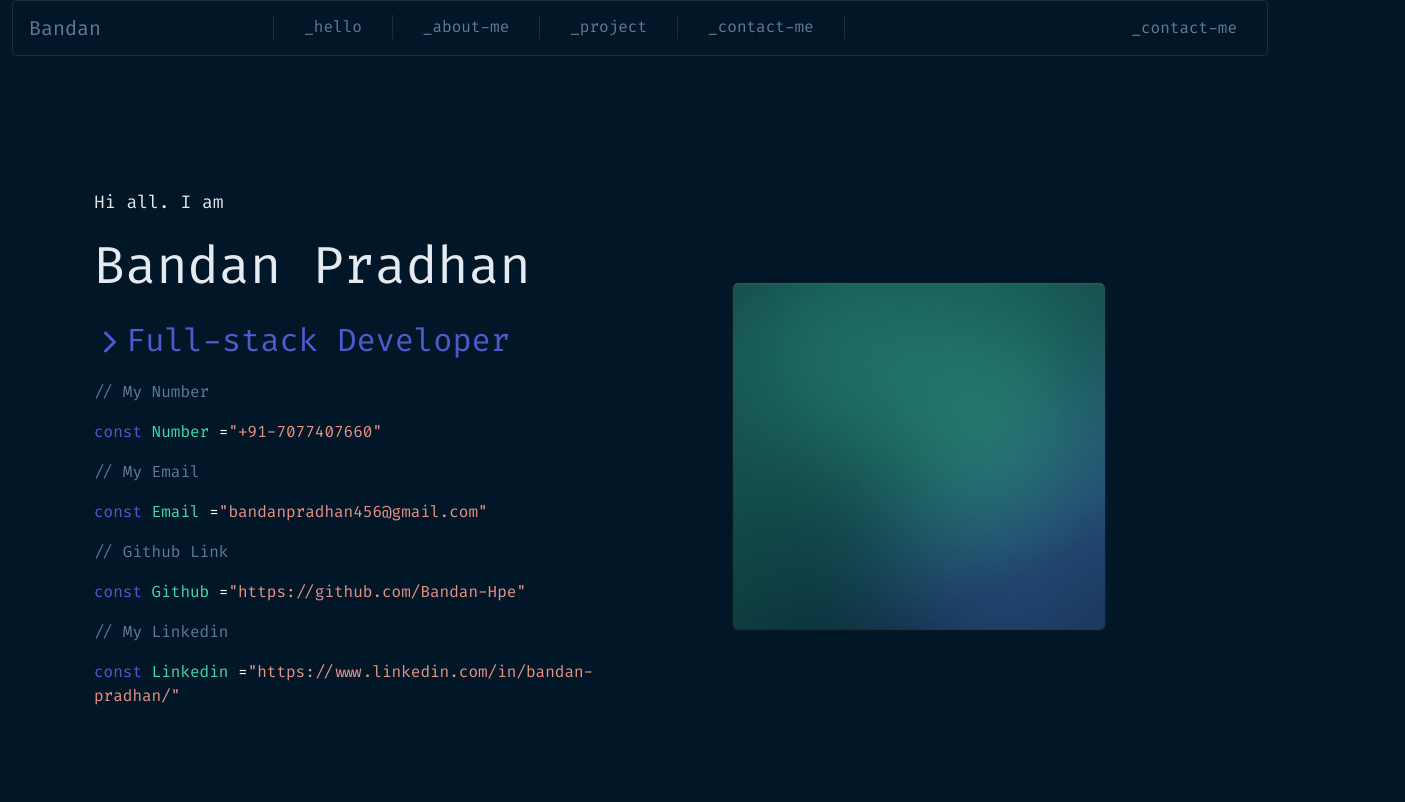
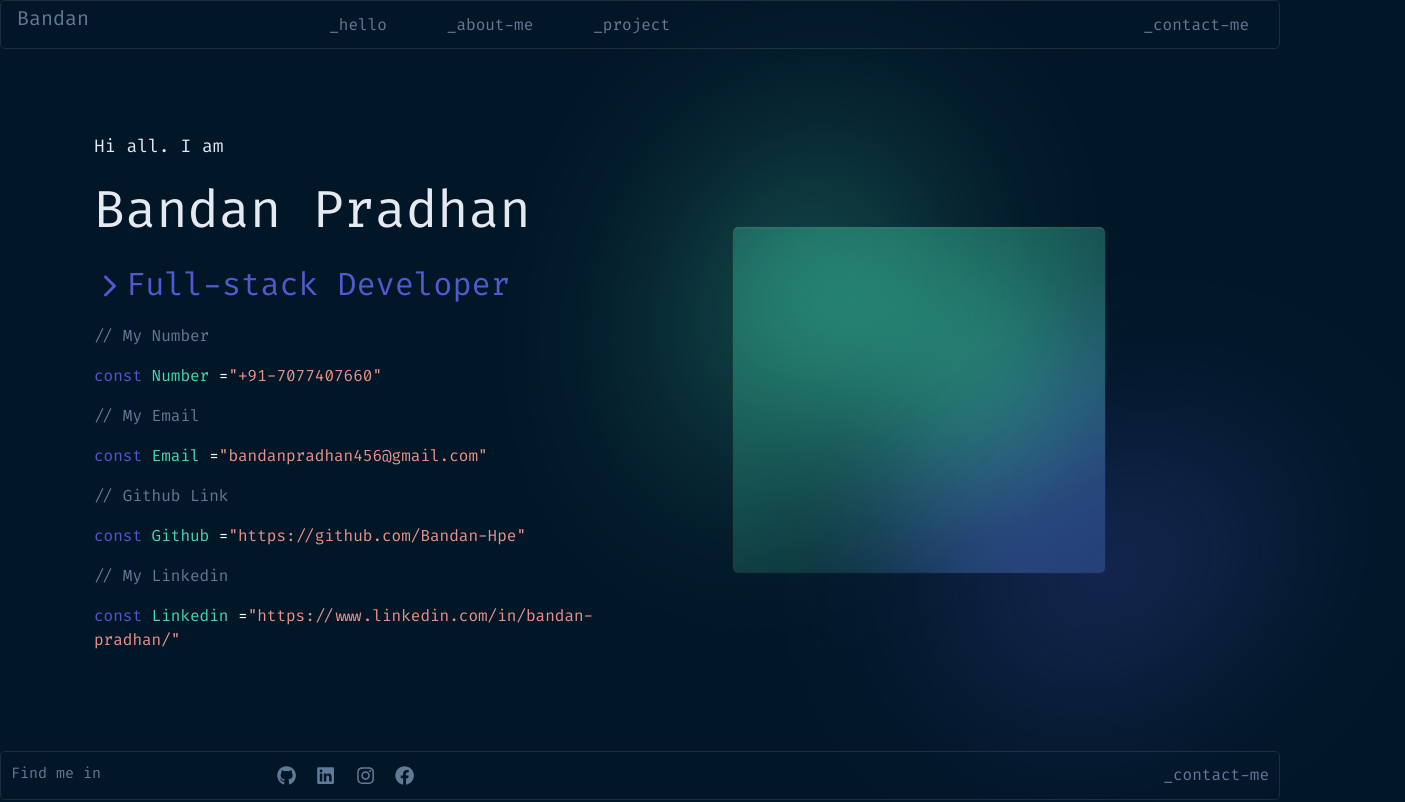
Before and after one commit to Bandan-Hpe/personal-portfolio, a React (Vite) app: page / in a window 1280 px wide. Shown: the top 802 px of the page, 1405 px wide, since content can reach past the window. Built offline with nearby package versions, Linux system fonts and the light colour scheme.

Commit message:
fixed the footer and added the gradiant color in home page

```diff
--- a/src/App.jsx
+++ b/src/App.jsx
@@ -1,15 +1,14 @@
-import React,{Fragment} from 'react'
-import Layout from './Layout/Layout';
+import React, { Fragment } from "react";
+import Layout from "./Layout/Layout";
 
 const App = () => {
-  return <Fragment>
- <div className="row p-0 m-0">
- <Layout/>
-
-
- </div>
-
-  </Fragment>
-}
+  return (
+    <Fragment>
+      <div>
+        <Layout />
+      </div>
+    </Fragment>
+  );
+};
 
 export default App;
--- a/src/Layout/Layout.jsx
+++ b/src/Layout/Layout.jsx
@@ -3,11 +3,12 @@ import Navbar from "../Shared/Navbar";
 import Router from "../Routes/Route";
 import Footer from "../Shared/Footer";
 import Cursor from "../Components/Cursor";
+import styles from "../index.module.css";
 
 const Layout = () => {
   return (
     <Fragment>
-       <div className="d-flex flex-column justify-content-between">
+       <div className={`${styles.layout} d-flex flex-column justify-content-between  `}>
 
       <Navbar />
       <Cursor/>
--- a/src/Pages/Home.jsx
+++ b/src/Pages/Home.jsx
@@ -6,8 +6,8 @@ import Background from "/assets/images/Background.png";
 const Home = () => {
   return (
     <Fragment>
-      <div className="d-flex justify-content-center">
-        <section className={`${styles.Home_section} row container`}>
+      <div className="d-flex justify-content-center h-100">
+        <section className={`${styles.Home_section} row container align-items-center`}>
           <div className="col-md-6">
             <div className={styles.content}>
               <p className={styles.greeting}>Hi all. I am</p>
@@ -42,7 +42,6 @@ const Home = () => {
               </p>
               <p className={styles.number}> // My Linkedin </p>
               <p className="text-white">
-
                 <span className={styles.datatype}> const </span>
                 <span className={styles.variable}>Linkedin</span> =
                 <span className={styles.data}>
@@ -51,8 +50,82 @@ const Home = () => {
               </p>
             </div>
           </div>
-          <div className="col-md-6 d-flex justify-content-center">
+          <div className="col-md-6 d-flex justify-content-center position-relative">
             <img src={Background} alt="bg-img" className={styles.hero_img} />
+            <div className={styles.bg1}>
+              <svg xmlns="http://www.w3.org/2000/svg" viewBox="0 0 864 784">
+                <g opacity="0.4" filter="url(#filter0_f_64_1236)">
+                  <path
+                    d="M673.469 258.482L689.984 477.861L655.759 582.726L485.295 609.598L413.003 448.57L297.588 487.343L184.059 311.368L174 177.746L452.567 174.828L523.099 285.846L673.469 258.482Z"
+                    fill="#43D9AD"
+                    filter="none"
+                  />
+                </g>
+                <defs>
+                  <filter
+                    id="filter0_f_64_1236"
+                    x="0"
+                    y="0.827728"
+                    width="863.983"
+                    height="782.77"
+                    filterUnits="userSpaceOnUse"
+                    color-interpolation-filters="sRGB"
+                  >
+                    <feFlood flood-opacity="0" result="BackgroundImageFix" />
+                    <feBlend
+                      mode="normal"
+                      in="SourceGraphic"
+                      in2="BackgroundImageFix"
+                      result="shape"
+                    />
+                    <feGaussianBlur
+                      stdDeviation="87"
+                      result="effect1_foregroundBlur_64_1236"
+                    />
+                  </filter>
+                </defs>
+              </svg>
+            </div>
+
+            <div className={styles.bg2}>
+              <svg
+                xmlns="http://www.w3.org/2000/svg"
+                viewBox="0 0 868 831"
+
+              >
+                <g opacity="0.4" filter="url(#filter0_f_64_1235)">
+                  <path
+                    d="M477.946 656.519L264.032 605.132L174.663 540.469L201.226 369.957L376.649 350.391L375.041 228.647L577.309 174.392L707.602 205.691L625.165 471.797L497.892 504.987L477.946 656.519Z"
+                    fill="#4D5BCE"
+                    filter="none"
+
+                  />
+                </g>
+                <defs>
+                  <filter
+                    id="filter0_f_64_1235"
+                    x="0.663574"
+                    y="0.391769"
+                    width="880.938"
+                    height="830.128"
+                    filterUnits="userSpaceOnUse"
+                    color-interpolation-filters="sRGB"
+                  >
+                    <feFlood flood-opacity="0" result="BackgroundImageFix" />
+                    <feBlend
+                      mode="normal"
+                      in="SourceGraphic"
+                      in2="BackgroundImageFix"
+                      result="shape"
+                    />
+                    <feGaussianBlur
+                      stdDeviation="87"
+                      result="effect1_foregroundBlur_64_1235"
+                    />
+                  </filter>
+                </defs>
+              </svg>
+            </div>
           </div>
         </section>
       </div>
--- a/src/Routes/Route.jsx
+++ b/src/Routes/Route.jsx
@@ -1,12 +1,17 @@
 import React,{Fragment} from 'react';
 import {Routes,Route} from "react-router-dom"
 import Home from '../Pages/Home';
+import styles from "../index.module.css"
 
 const Router = () => {
   return <Fragment>
+    <div className={styles.layout}>
+
+
     <Routes>
         <Route path="/" exact element={<Home/>}/>
     </Routes>
+    </div>
 
 
 
--- a/src/Shared/Footer.jsx
+++ b/src/Shared/Footer.jsx
@@ -1,6 +1,8 @@
 import React, { Fragment } from "react";
-import styles from "../styles/Navbar.module.css";
+// import styles from "../styles/Navbar.module.css";
+import styles from "../styles/Footer.module.css";
 import { NavLink } from "react-router-dom";
+import { FaGithub, FaLinkedin, FaInstagram, FaFacebook } from "react-icons/fa";
 
 const Footer = () => {
   return (
@@ -8,35 +10,38 @@ const Footer = () => {
       <Fragment>
         <div className={styles.Navbar}>
           <div className="d-flex align-content-center col-10">
-            <div className={`${styles.logo} col-md-1 `}>
-              <h5 className={`${styles.logo_img} mb-0`}>Find me</h5>
+            <div className={`${styles.logo} col-3 `}>
+              <h5 className={`${styles.logo_img} mb-0`}>Find me in </h5>
             </div>
 
-            <ul className={`${styles.nav_list}   col-md-8 mb-0 p-0 `}>
+            <ul className={`${styles.nav_list}   col-md-7 mb-0 p-0 `}>
               <li className={styles.nav_items}>
-                <NavLink to="/" className={styles.nav_links}>
-                  _hello
+                <NavLink to="/" className={styles.nav_links_footer}>
+                  <FaGithub />
                 </NavLink>
               </li>
               <li className={styles.nav_items}>
-                <NavLink to="/about" className={styles.nav_links}>
-                  _about-me
+                <NavLink to="/about" className={styles.nav_links_footer}>
+                  <FaLinkedin />
                 </NavLink>
               </li>
               <li className={styles.nav_items}>
-                <NavLink to="/project" className={styles.nav_links}>
-                  _project
+                <NavLink to="/project" className={styles.nav_links_footer}>
+                  <FaInstagram />
                 </NavLink>
               </li>
               <li className={`${styles.nav_items} `}>
-                <NavLink to="/project" className={`${styles.nav_links} `}>
-                  _contact-me
+                <NavLink
+                  to="/project"
+                  className={`${styles.nav_links_footer} `}
+                >
+                  <FaFacebook />
                 </NavLink>
               </li>
             </ul>
           </div>
           <div className={` col-2  mb-0 p-0 d-flex justify-content-end`}>
-            <NavLink to="/project" className={`${styles.nav_links} `}>
+            <NavLink to="/project" className={`${styles.nav_links_footer} `}>
               _contact-me
             </NavLink>
           </div>
--- a/src/Shared/Navbar.jsx
+++ b/src/Shared/Navbar.jsx
@@ -10,8 +10,8 @@ const Navbar = () => {
           <div className={`${styles.logo} col-md-3 `}>
             <h5 className={`${styles.logo_img} mb-0`}>Bandan</h5>
           </div>
-
-          <ul className={`${styles.nav_list}   col-md-8 mb-0 p-0 `}>
+          <div className="col-md-8 mb-0 p-0">
+            <ul className={`${styles.nav_list}    `}>
               <li className={styles.nav_items}>
                 <NavLink to="/" className={styles.nav_links}>
                   _hello
@@ -27,12 +27,8 @@ const Navbar = () => {
                   _project
                 </NavLink>
               </li>
-            <li className={`${styles.nav_items} `}>
-              <NavLink to="/project" className={`${styles.nav_links} `}>
-                _contact-me
-              </NavLink>
-            </li>
             </ul>
+          </div>
         </div>
         <div className={` col-2  mb-0 p-0 d-flex justify-content-end`}>
           <NavLink to="/project" className={`${styles.nav_links} `}>
@@ -40,7 +36,6 @@ const Navbar = () => {
           </NavLink>
         </div>
       </div>
-
     </Fragment>
   );
 };
--- a/src/index.module.css
+++ b/src/index.module.css
@@ -29,6 +29,10 @@ html {
   cursor: none;
 }
 
+.layout {
+  height: 100vh;
+}
+
 .cursor {
   z-index: 1000;
   border: 0.2rem solid white;
--- a/src/styles/Footer.module.css
+++ b/src/styles/Footer.module.css
@@ -0,0 +1,48 @@
+.logo_img {
+  font-family: var(--fire);
+  color: var(--text-color);
+
+  font-size: 15px;
+  font-style: normal;
+  font-weight: 450;
+  line-height: normal;
+}
+.logo {
+  padding: 0 10px;
+  height: 100%;
+  display: flex;
+  align-items: center;
+}
+.Navbar {
+  height: 56.191px;
+  border: 1px solid #1e2d3d;
+  display: flex;
+  align-items: center;
+  border-radius: 5px;
+}
+.nav_list {
+  display: flex;
+  align-items: center;
+  list-style: none;
+  height: 100%;
+}
+.nav_items {
+  display: flex;
+  align-items: center;
+  height: 100%;
+}
+.nav_items_contact {
+  margin: 0 15px;
+  display: flex;
+  align-items: center;
+  height: 100%;
+}
+
+.nav_links_footer {
+  padding: 0 10px;
+  text-decoration: none;
+  color: var(--text-color);
+}
+.nav_links_footer svg {
+  font-size: 1.2rem;
+}
--- a/src/styles/Home.module.css
+++ b/src/styles/Home.module.css
@@ -20,23 +20,43 @@
   color: var(--blue-title);
   font-size: var(--des-title);
 }
-.Home_section{
-    height:100vh;
-    align-items: center;
+.Home_section {
+  align-items: center;
 }
-.hero_img{
-  width:70%;
+.hero_img {
+  width: 70%;
+}
+.number {
+  color: var(--text-color);
+}
+.datatype {
+  color: var(--blue-title);
+}
+.variable {
+  color: var(--variable-name);
+}
+.data {
+  color: var(--data-color);
+}
 
+.bg1 svg {
+
+  fill: #43d9ad;
+    width: 500px;
+    filter: blur(87px);
+    position: absolute;
+    transform: rotate(-94.305deg);
+    top: -150px;
+    left: -80px;
 }
-.number{
-  color:var(--text-color)
+.bg2 svg {
+  transform: rotate(13.508deg);
+  flex-shrink: 0;
+  fill: #4d5bce;
+  width: 500px;
+  top: 106px;
+  left: 216px;
+
+  filter: blur(87px);
+  position: absolute;
 }
-.datatype{
-  color:var(--blue-title)
-}
-.variable{
-  color:var(--variable-name)
-}
-.data{
-  color:var(--data-color)
-}
--- a/src/styles/Navbar.module.css
+++ b/src/styles/Navbar.module.css
@@ -8,7 +8,6 @@
   line-height: normal;
 }
 .logo {
-  border-right: 1px solid #1e2d3d;
   padding: 0 1rem;
   height: 100%;
   display: flex;
@@ -30,7 +29,6 @@
 
 }
 .nav_items {
-  border-right: 1px solid #1e2d3d;
   display: flex;
   align-items: center;
   height: 100%;
@@ -52,3 +50,8 @@
   text-decoration: none;
   color: var(--text-color);
 }
+
+@media screen and (max-width: 768px) {
+
+
+}
```
Also changed, not shown: public/assets/images/Vector.png (added), public/assets/images/Vector_cls.png (added). Lines whose indentation alone changed are shown as unchanged.
